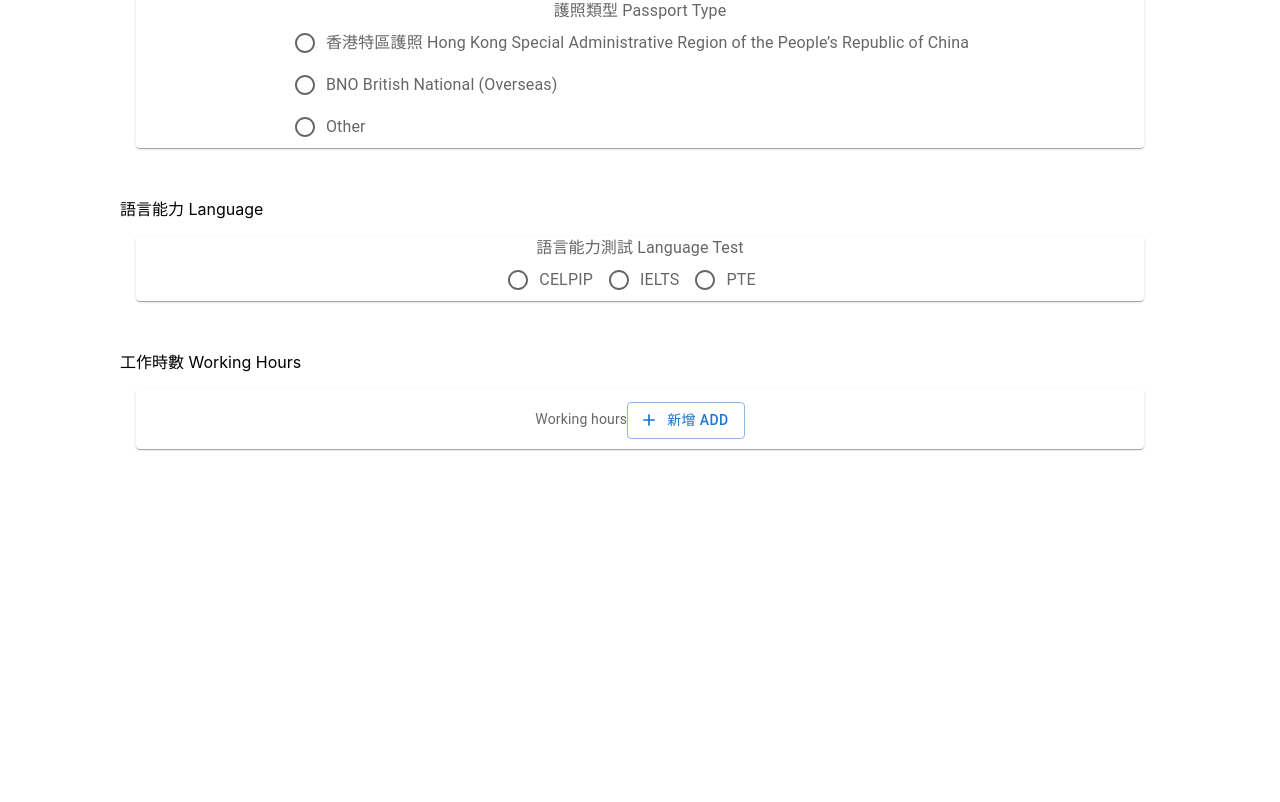
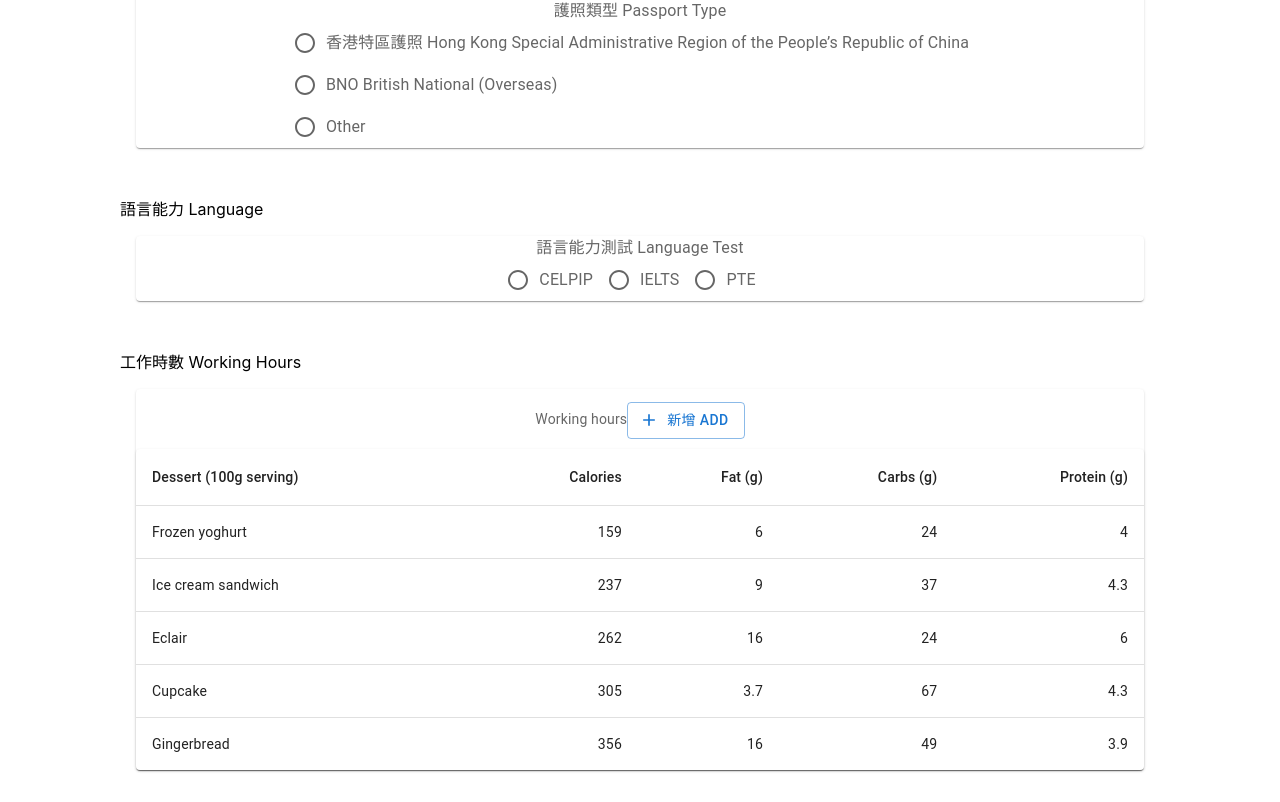
Before and after one commit to VardyNg/Canada-HK-Stream-B-Calculator, a React (Create React App) app: page / in a window 1280 px wide. Shown: the part 348-1150 px from the top of the page. Before the commit the page ends 829 px from the top, so only its background shows below. Built offline with nearby package versions, Linux system fonts and the light colour scheme.

Commit message:
scaffold work hours summary

```diff
--- a/src/organisms/index.ts
+++ b/src/organisms/index.ts
@@ -4,6 +4,7 @@
 import LanguageRequirement from './stream-b-calculator/language-requirement';
 import WorkingHours from './stream-b-calculator/working-hours';
 import NewJobFields from './stream-b-calculator/new-job-fields';
+import WorkingHoursSummary from './stream-b-calculator/working-hours-summary';
 export {
   TopBar,
   EffectiveTime,
@@ -11,4 +12,5 @@
   LanguageRequirement,
   WorkingHours,
   NewJobFields,
+  WorkingHoursSummary,
 }
--- /dev/null
+++ b/src/organisms/stream-b-calculator/working-hours-summary.tsx
@@ -0,0 +1,62 @@
+import Table from '@mui/material/Table';
+import TableBody from '@mui/material/TableBody';
+import TableCell from '@mui/material/TableCell';
+import TableContainer from '@mui/material/TableContainer';
+import TableHead from '@mui/material/TableHead';
+import TableRow from '@mui/material/TableRow';
+import Paper from '@mui/material/Paper';
+
+function createData(
+  name: string,
+  calories: number,
+  fat: number,
+  carbs: number,
+  protein: number,
+) {
+  return { name, calories, fat, carbs, protein };
+}
+
+const rows = [
+  createData('Frozen yoghurt', 159, 6.0, 24, 4.0),
+  createData('Ice cream sandwich', 237, 9.0, 37, 4.3),
+  createData('Eclair', 262, 16.0, 24, 6.0),
+  createData('Cupcake', 305, 3.7, 67, 4.3),
+  createData('Gingerbread', 356, 16.0, 49, 3.9),
+];
+
+function WorkingHoursSummary() {
+
+  return (
+    <TableContainer component={Paper}>
+      <Table sx={{ minWidth: 650 }} aria-label="simple table">
+        <TableHead>
+          <TableRow>
+            <TableCell>Dessert (100g serving)</TableCell>
+            <TableCell align="right">Calories</TableCell>
+            <TableCell align="right">Fat&nbsp;(g)</TableCell>
+            <TableCell align="right">Carbs&nbsp;(g)</TableCell>
+            <TableCell align="right">Protein&nbsp;(g)</TableCell>
+          </TableRow>
+        </TableHead>
+        <TableBody>
+          {rows.map((row) => (
+            <TableRow
+              key={row.name}
+              sx={{ '&:last-child td, &:last-child th': { border: 0 } }}
+            >
+              <TableCell component="th" scope="row">
+                {row.name}
+              </TableCell>
+              <TableCell align="right">{row.calories}</TableCell>
+              <TableCell align="right">{row.fat}</TableCell>
+              <TableCell align="right">{row.carbs}</TableCell>
+              <TableCell align="right">{row.protein}</TableCell>
+            </TableRow>
+          ))}
+        </TableBody>
+      </Table>
+    </TableContainer>
+  )
+}
+
+export default WorkingHoursSummary;
--- a/src/organisms/stream-b-calculator/working-hours.tsx
+++ b/src/organisms/stream-b-calculator/working-hours.tsx
@@ -7,6 +7,7 @@
   Job
 } from '../../interfaces';
 import Stack from '@mui/material/Stack';
+import WorkingHoursSummary from './working-hours-summary';
 
 function WorkingHours() {
   const [jobs, setJobs] = React.useState<Array<Job>>([]);
@@ -34,6 +35,7 @@
           })
         }
       </Stack>
+      <WorkingHoursSummary />
     </>
   )
 }
```
